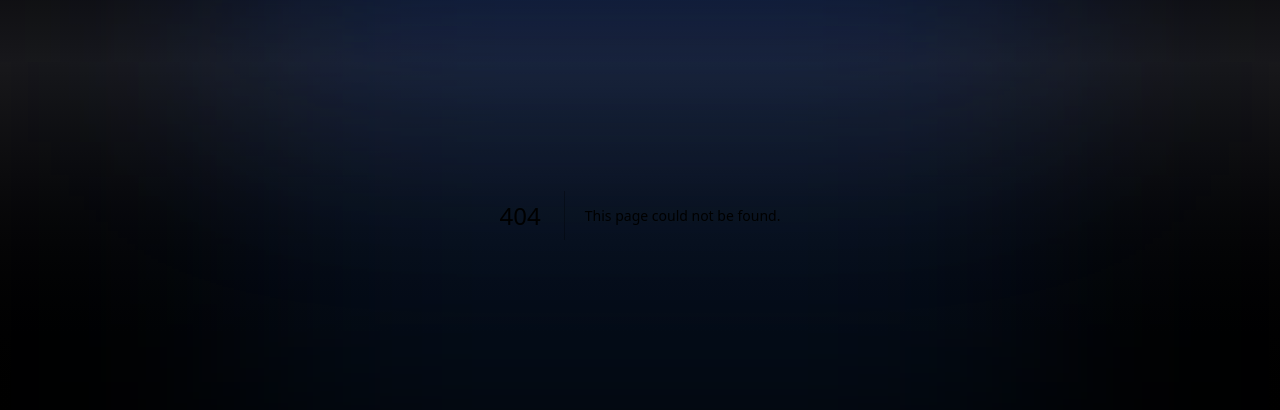
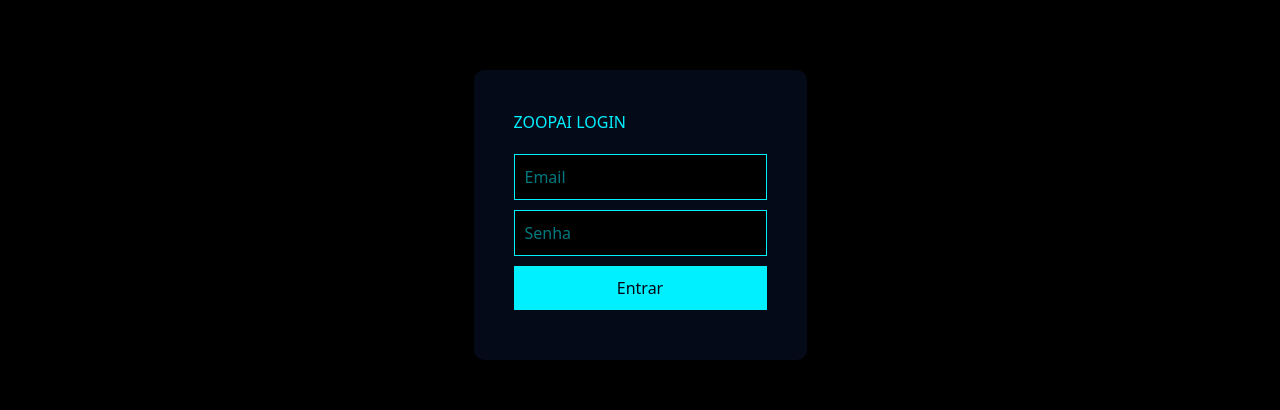
Before and after one commit to contatozoopai-oss/zoopai-site, a Next.js app: page /login in a window 1280 px wide. Before the commit this address had no page. Shown: the part 338-748 px from the top of the page. Built offline with nearby package versions, Linux system fonts and the light colour scheme; no server answers.

Commit message:
Create page.tsx

```diff
--- /dev/null
+++ b/app/login/page.tsx
@@ -0,0 +1,118 @@
+"use client";
+
+import { useState } from "react";
+import { supabase } from "../../lib/supabase";
+import { useRouter } from "next/navigation";
+
+export default function LoginPage() {
+
+  const router = useRouter();
+
+  const [email, setEmail] = useState("");
+  const [password, setPassword] = useState("");
+  const [message, setMessage] = useState("");
+
+  async function handleLogin(e: React.FormEvent) {
+
+    e.preventDefault();
+
+    const { error } = await supabase.auth.signInWithPassword({
+      email,
+      password,
+    });
+
+    if (error) {
+
+      setMessage("Email ou senha inválidos");
+
+    } else {
+
+      router.push("/dashboard");
+
+    }
+
+  }
+
+  return (
+    <div style={container}>
+
+      <div style={box}>
+
+        <h1 style={title}>ZOOPAI LOGIN</h1>
+
+        <form onSubmit={handleLogin} style={form}>
+
+          <input
+            type="email"
+            placeholder="Email"
+            onChange={(e) => setEmail(e.target.value)}
+            style={input}
+          />
+
+          <input
+            type="password"
+            placeholder="Senha"
+            onChange={(e) => setPassword(e.target.value)}
+            style={input}
+          />
+
+          <button style={button}>
+            Entrar
+          </button>
+
+        </form>
+
+        <div style={errorStyle}>{message}</div>
+
+      </div>
+
+    </div>
+  );
+}
+
+
+/* styles */
+
+const container = {
+  minHeight: "100vh",
+  background: "black",
+  display: "flex",
+  alignItems: "center",
+  justifyContent: "center",
+};
+
+const box = {
+  background: "#050a18",
+  padding: "40px",
+  borderRadius: "10px",
+};
+
+const title = {
+  color: "#00f0ff",
+  marginBottom: "20px",
+};
+
+const form = {
+  display: "flex",
+  flexDirection: "column" as const,
+  gap: "10px",
+};
+
+const input = {
+  padding: "10px",
+  background: "black",
+  border: "1px solid #00f0ff",
+  color: "#00f0ff",
+};
+
+const button = {
+  padding: "10px",
+  background: "#00f0ff",
+  border: "none",
+  cursor: "pointer",
+};
+
+const errorStyle = {
+  color: "red",
+  marginTop: "10px",
+};
```
